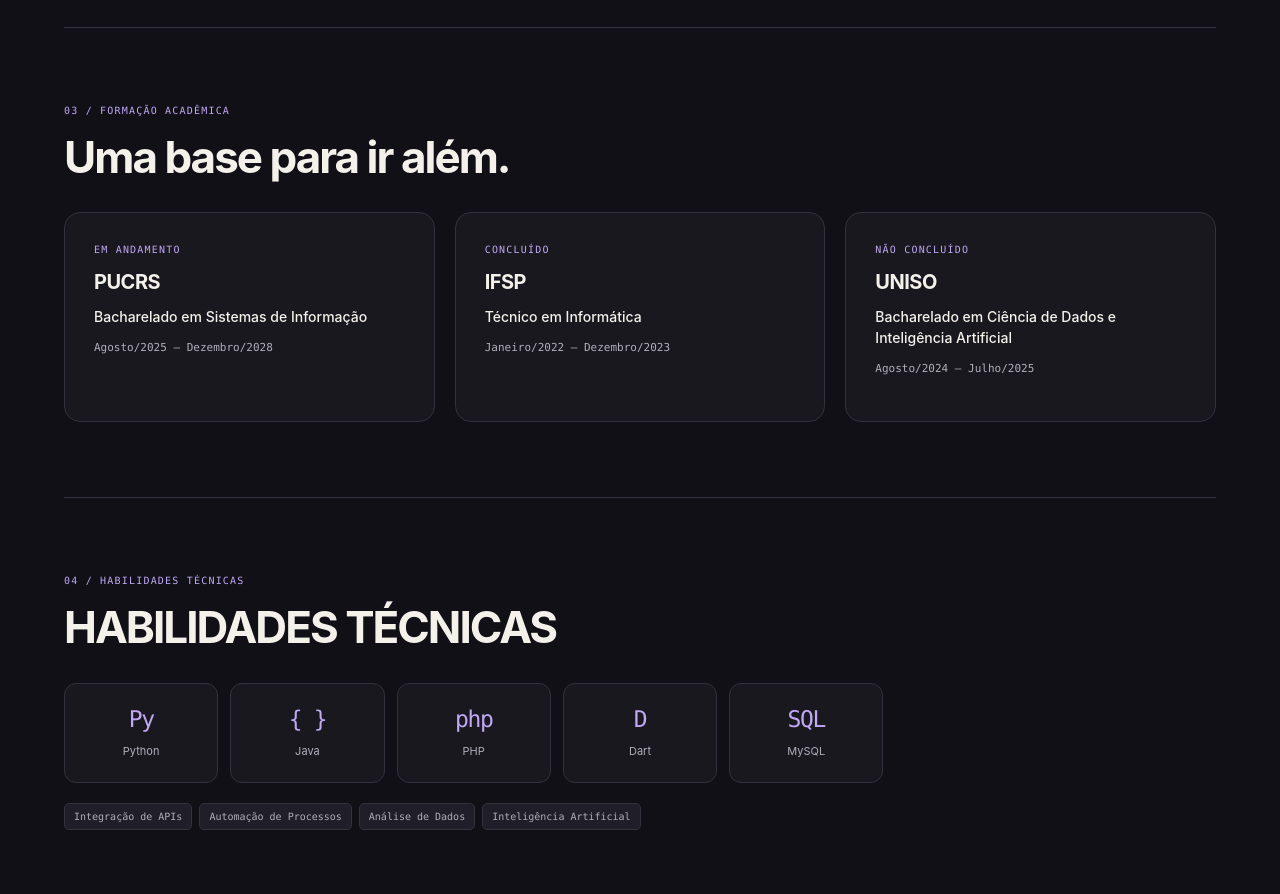
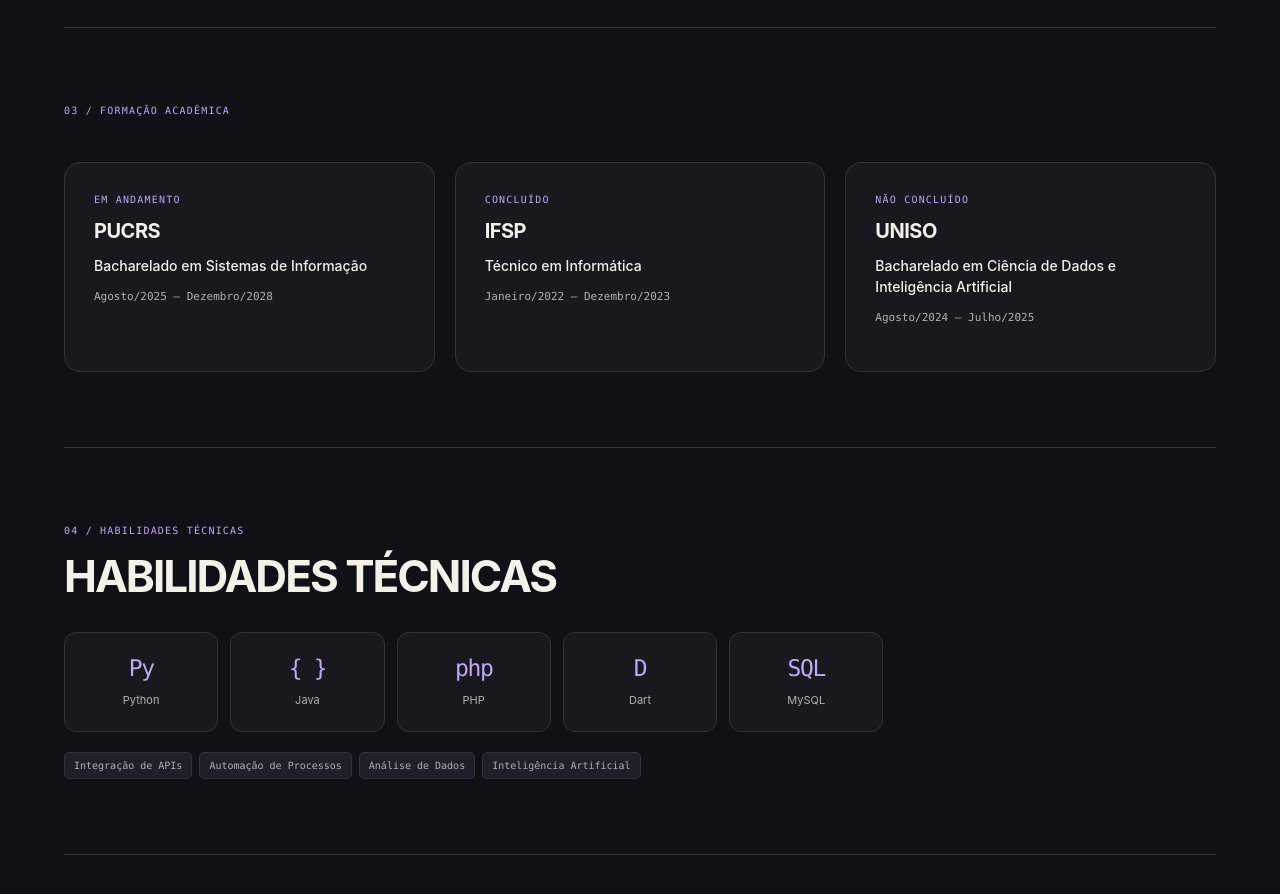
Before and after one commit to agostinholauraana/agostinholauraana.github.io, a plain HTML site: page index.html in a window 1280 px wide. Shown: the part 1340-2234 px from the top of the page. Drawn offline with Linux system fonts and the light colour scheme.

Commit message:
Remove heading from academic formation section
Removed heading 'Uma base para ir além.' from the academic formation section.

```diff
--- a/index.html
+++ b/index.html
@@ -1261,8 +1261,6 @@
             <span class="section-no">
               03 / FORMAÇÃO ACADÊMICA
             </span>
-
-            <h2>Uma base para ir além.</h2>
           </div>
         </div>
 
```
